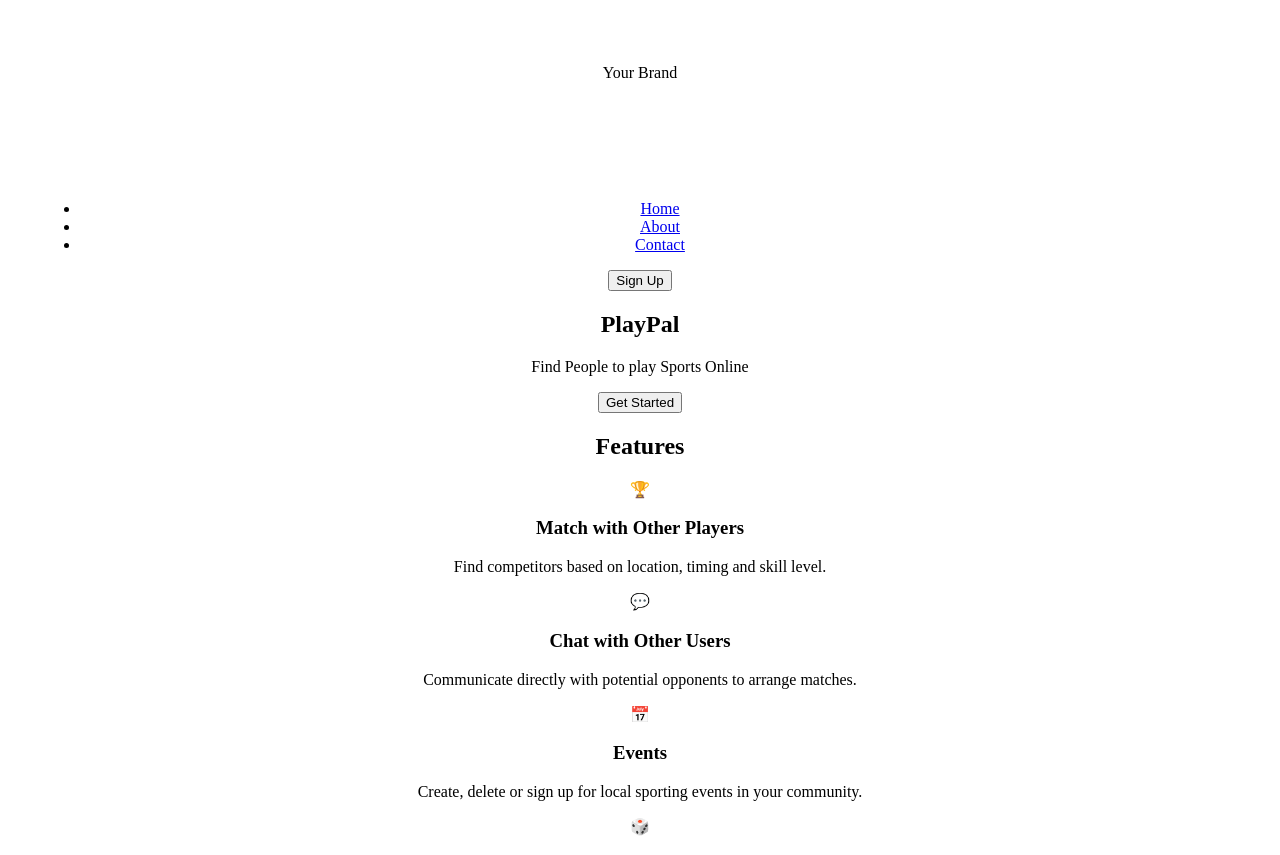
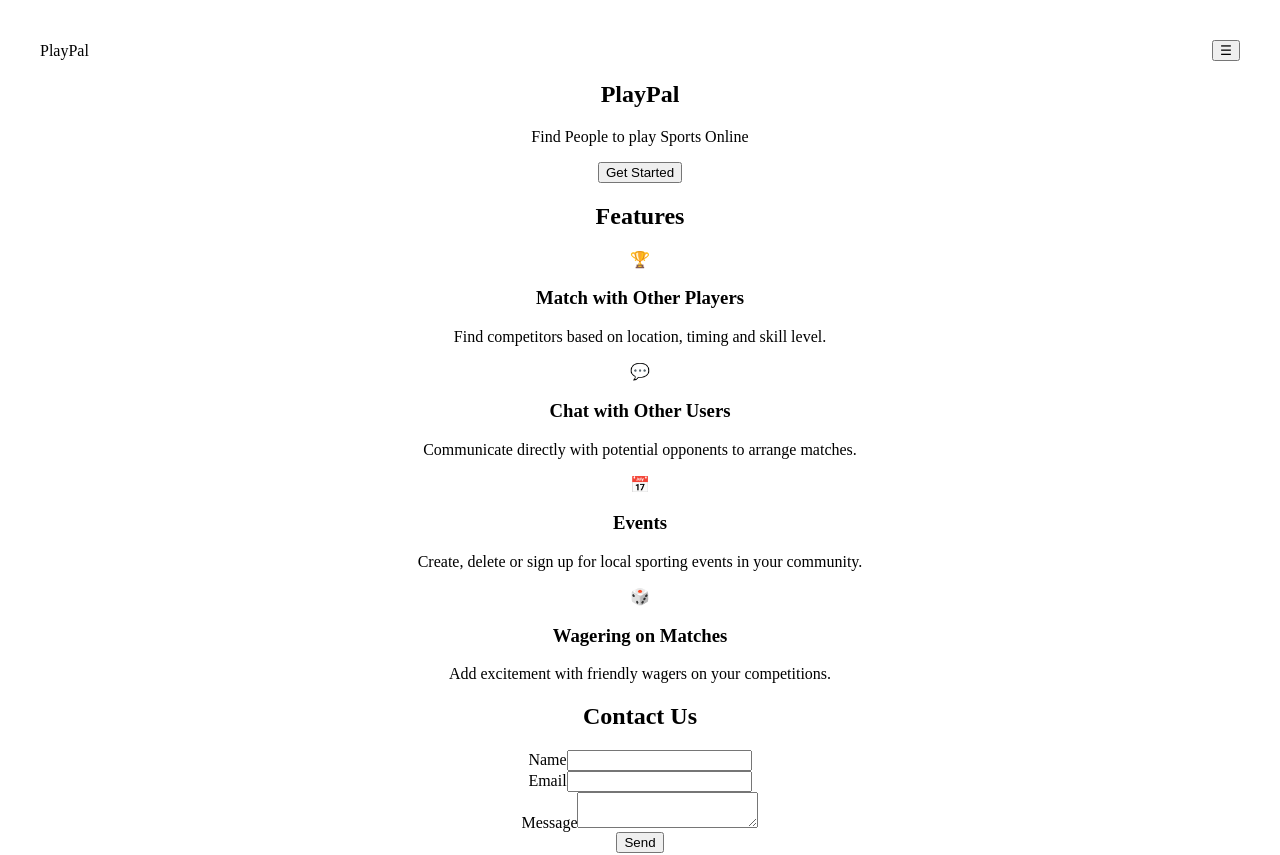
Before and after one commit to BrownieTr/2800-202510-BBY02, a React (Vite) app: page / in a window 1280 px wide. Shown: the top 855 px of the page. Built offline with nearby package versions, Linux system fonts and the light colour scheme.

Commit message:
finished nav bar

```diff
--- a/src/components/layout/navbar.jsx
+++ b/src/components/layout/navbar.jsx
@@ -1,16 +1,25 @@
-import { Link } from 'react-router-dom';
-import Button from '../ui/button';
+import React, { useState } from "react";
+import Button from "../ui/button";
+import Menu from "../ui/menu";
 
-export default function Navbar() {
+export default function Navbar({ brandName = "Your Brand" }) {
+  const [isMenuOpen, setIsMenuOpen] = useState(false);
+  const menuItems = [
+    { label: "Home" },
+    { label: "About" },
+    { label: "Contact" },
+  ];
+  const toggleMenu = () => {
+    setIsMenuOpen(!isMenuOpen);
+  };
+
   return (
-    <nav>
-      <div className="logo">Your Brand</div>
-      <ul>
-        <li><Link to="/">Home</Link></li>
-        <li><Link to="/about">About</Link></li>
-        <li><Link to="/contact">Contact</Link></li>
-      </ul>
-      <Button>Sign Up</Button>
+    <nav className="w-full py-4 px-6">
+      <div className="flex justify-between items-center">
+        <div>{brandName}</div>
+        <Button children="☰" onClick={toggleMenu} />
+      </div>
+      {isMenuOpen && <Menu items={menuItems} />}
     </nav>
   );
 }
--- /dev/null
+++ b/src/components/ui/menu.jsx
@@ -0,0 +1,15 @@
+import React from "react";
+import MenuItem from "./menuItem";
+
+export default function menu({ items }) {
+  if (items.length === 0) {
+    return null;
+  }
+  return (
+    <div>
+      {items.map((item, index) => (
+        <MenuItem key={index} label={item.label} onClick={item.onClick} />
+      ))}
+    </div>
+  );
+}
--- /dev/null
+++ b/src/components/ui/menuItem.jsx
@@ -0,0 +1,12 @@
+import React from "react";
+
+export default function menuItem({ label = "label", onClick }) {
+  return (
+    <div
+      className="flex items-center justify-between px-6 py-2 hover:bg-gray-700 cursor-pointer"
+      onClick={onClick}
+    >
+      <span className="text-white text-base">{label}</span>
+    </div>
+  );
+}
--- a/src/main.jsx
+++ b/src/main.jsx
@@ -4,12 +4,13 @@ import { StrictMode } from 'react';
 import { BrowserRouter } from 'react-router-dom';
 import './styles/index.css'
 import App from './App.jsx'
+import Menu from './pages/landing.jsx' //remove this when finish
 
 
 ReactDOM.createRoot(document.getElementById('root')).render(
   <StrictMode>
     <BrowserRouter>
-      <App />
+      <Menu /> //replace this with App when finished
     </BrowserRouter>
   </StrictMode>
 );
--- a/src/pages/landing.jsx
+++ b/src/pages/landing.jsx
@@ -7,7 +7,7 @@ export default function Landing() {
         <div>
             <header>
                 <div>
-                    <Navbar />
+                    <Navbar brandName='PlayPal' />
                 </div>
             </header>
 
```
